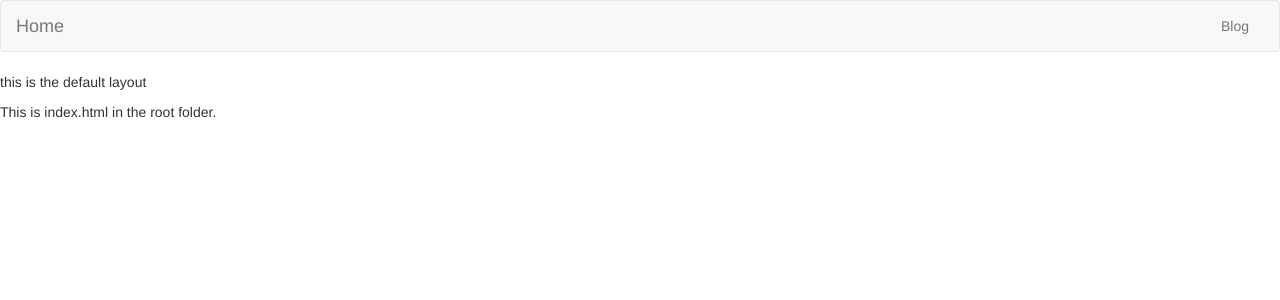
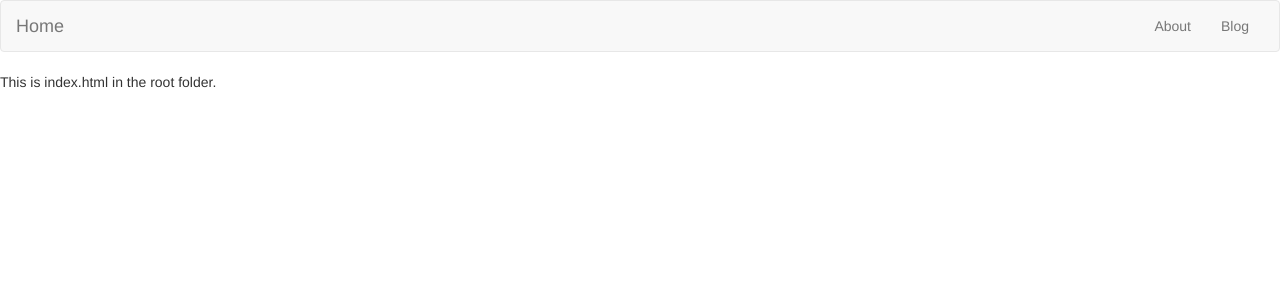
Before and after one commit to tomhohenstein/tomhohenstein.github.io, a Jekyll site: the page built from index.html, in a window 1280 px wide. Shown: the top 300 px of the page. Built offline with Jekyll 4.4.1, drawn with Linux system fonts in a browser that asks for light colours.

Commit message:
updates navbar to include about

```diff
--- a/_layouts/default.html
+++ b/_layouts/default.html
@@ -34,13 +34,13 @@
         <!-- Collect the nav links, forms, and other content for toggling -->
         <div class="collapse navbar-collapse" id="bs-example-navbar-collapse-1">
           <ul class="nav navbar-nav navbar-right">
-        <li><a href="#">Blog</a></li>
+            <li><a href="{{ site.baseurl }}/about/">About</a></li>
+            <li><a href="{{ site.baseurl }}/blog/">Blog</a></li>
           </ul>
         </div><!-- /.navbar-collapse -->
       </div><!-- /.container-fluid -->
     </nav>
 
-    <p>this is the default layout</p>
     {{ content }}
     <script src="{{ site.baseurl }}/assets/js/jquery-1.11.1.js"></script>
     <script src="{{ site.baseurl }}/assets/js/bootstrap.js"></script>
```
Lines whose indentation alone changed are shown as unchanged.
